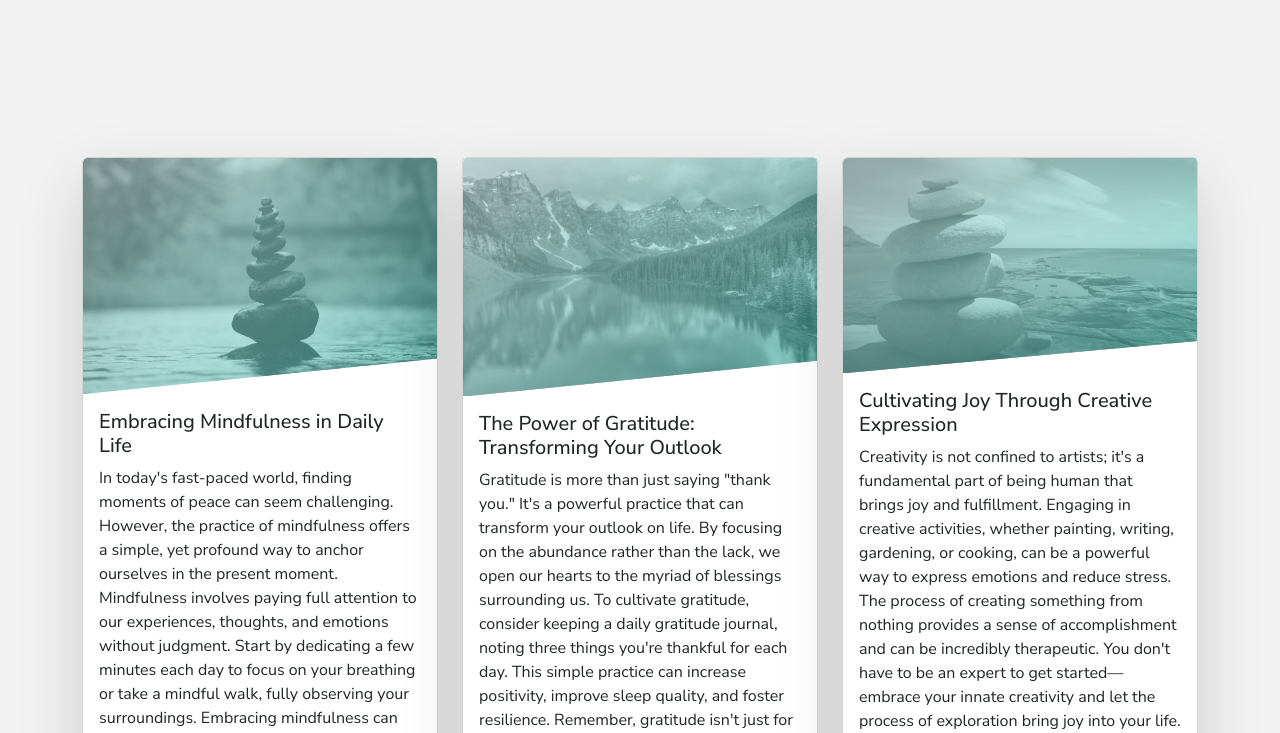
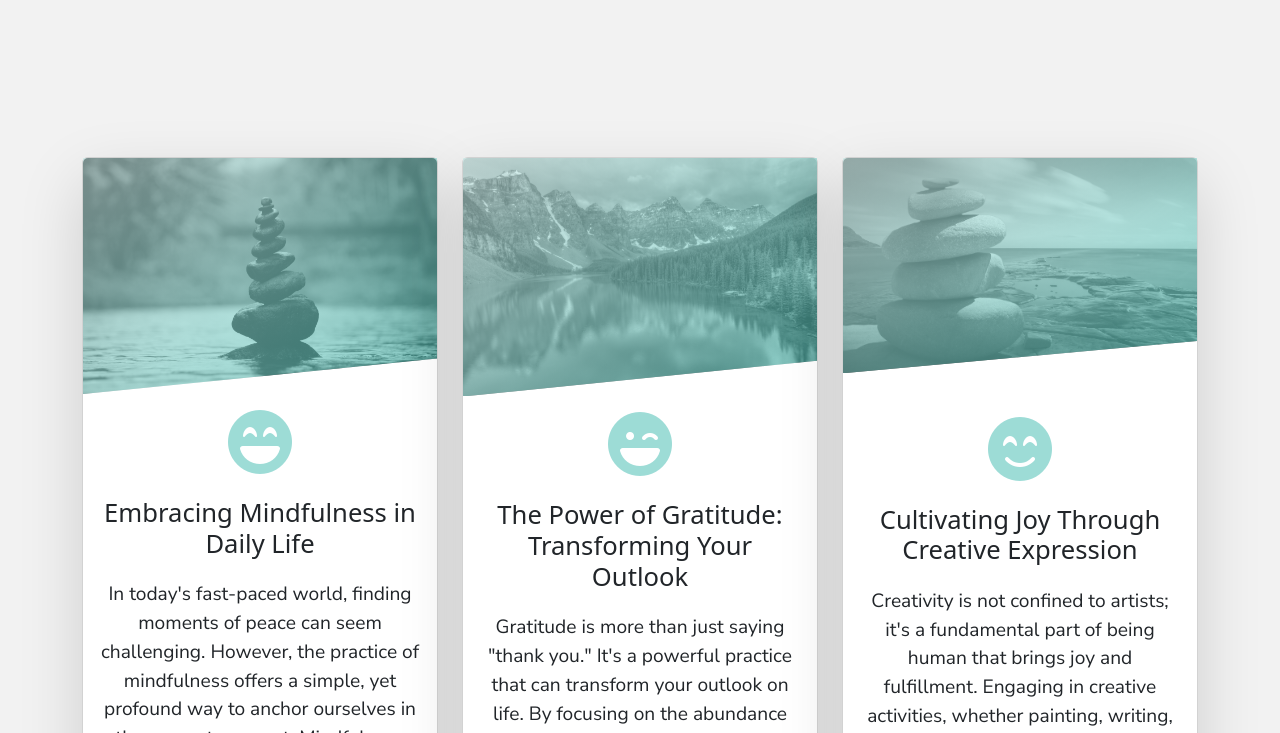
Before and after one commit to Positivity-Programmers/Hackathon-Affirmations, a plain HTML site: page index.html in a window 1280 px wide. Shown: the part 219-952 px from the top of the page. Drawn offline with nearby package versions, Linux system fonts and the light colour scheme; a web font is replaced by a local one.

Commit message:
feat: Add icons and style cards

```diff
--- a/assets/css/style.css
+++ b/assets/css/style.css
@@ -3,6 +3,12 @@
 :root {
   --color-bg-card-dark: #4bbfb4;
   --color-bg-card-light: #c9ece9;
+
+
+}
+
+.ut-margin-top {
+  margin-top: 1.7rem;
 }
 
 body {
@@ -75,3 +81,24 @@ body {
 .card__picture-box:hover img {
   transform: scale(1.2);
 }
+
+.card__icon {
+  display: flex;
+  justify-content: center;
+  font-size: 4rem;
+  opacity: 0.6;
+  color: #5dc5bc;
+}
+
+.card-title {
+  font-family: "Akaya Telivigala", system-ui, sans-serif;
+  font-size: 1.6rem;
+  margin: 1.5rem 0 1.3rem 0;
+  text-align: center;
+
+}
+
+.card-text {
+  font-size: 1.2rem;
+  text-align: center;
+}
--- a/index.html
+++ b/index.html
@@ -114,6 +114,9 @@
                   />
                 </div>
                 <div class="card-body">
+                  <span>
+                    <i class="fa-solid fa-face-laugh-beam card__icon"></i>
+                  </span>
                   <h5 class="card-title">
                     Embracing Mindfulness in Daily Life
                   </h5>
@@ -142,6 +145,9 @@
                   />
                 </div>
                 <div class="card-body">
+                  <span>
+                    <i class="fa-solid fa-face-laugh-wink card__icon"></i>
+                  </span>
                   <h5 class="card-title">
                     The Power of Gratitude: Transforming Your Outlook
                   </h5>
@@ -169,7 +175,10 @@
                     alt="Card photo 3"
                   />
                 </div>
-                <div class="card-body">
+                <div class="card-body ut-margin-top">
+                  <span>
+                    <i class="fa-solid fa-face-smile-beam card__icon"></i>
+                  </span>
                   <h5 class="card-title">
                     Cultivating Joy Through Creative Expression
                   </h5>
```
